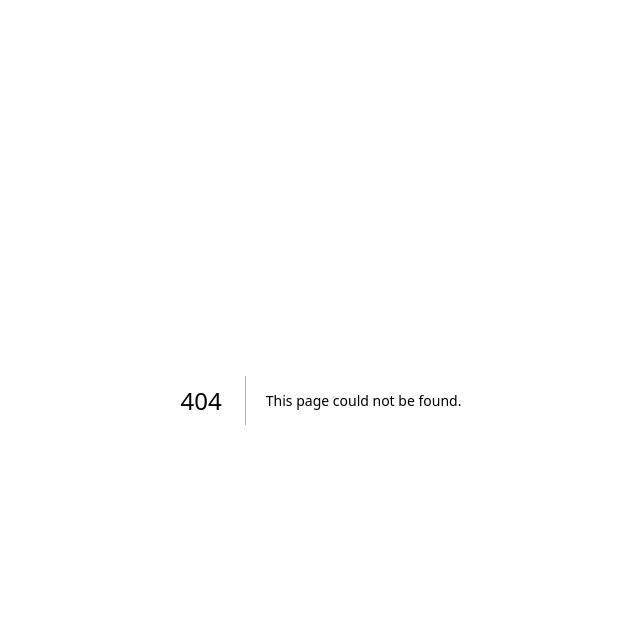
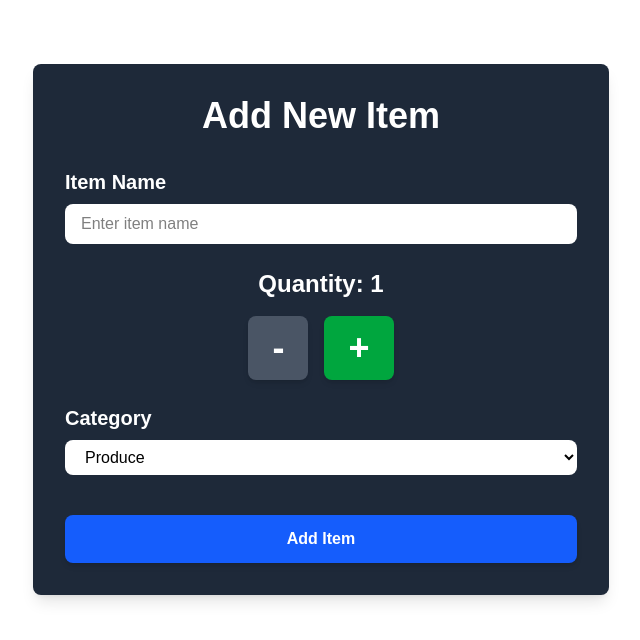
Before and after one commit to DavidCad3na/cprg306-assignments, a Next.js app: page /week-5 in a window 1280 px wide. Before the commit this address had no page. Shown: the top 640 px of the page, without its empty margins (319-959 px from the left). Built offline with nearby package versions, Linux system fonts and the light colour scheme.

Commit message:
Completed Week 5
Complete Week 5, added it to the main page

```diff
--- a/app/page.js
+++ b/app/page.js
@@ -5,7 +5,8 @@
     <h1>CPRG 306: Web Development 2 - Assignments</h1>
        Go to <Link href="/week-2" target="_blank"> Week-2 </Link>{'->'}
        Go to <Link href="/week-3" target="_blank">Week-3</Link>{'->'}
-       Go to <Link href="/week-4" target="_blank">Week-4</Link>
+       Go to <Link href="/week-4" target="_blank">Week-4</Link>{'->'}
+       Go to <Link href="/week-5" target="_blank">Week-5</Link>
       </main>
   );
 }
--- /dev/null
+++ b/app/week-5/new-item.js
@@ -0,0 +1,114 @@
+"use client";
+import { useState } from "react";
+export default function NewItem() {
+    const [quantity, setQuantity] = useState(1);
+    const [name, setName] = useState("");
+    const [category, setCategory] = useState("produce");
+
+    function increment() {
+        if (quantity < 20) {
+            setQuantity(quantity + 1);
+        }
+  }
+
+    function decrement() {
+        if (quantity > 1) {
+          setQuantity(quantity - 1);
+        }
+  }
+
+  function handleSubmit(event) {
+    event.preventDefault();
+
+    const item = {
+      name: name,
+      quantity: quantity,
+      category: category,
+    };
+
+    console.log(item);
+    alert(`Item Added:
+      Name: ${name}
+      Quantity: ${quantity}
+      Category: ${category}`);
+
+    setName("");
+    setQuantity(1);
+    setCategory("produce");
+  }
+
+  const isMin = quantity <= 1;
+  const isMax = quantity >= 20;
+
+return (
+    <main className="max-w-xl w-full mx-auto flex flex-col items-center gap-8 mt-16 bg-gray-800 text-white p-8 rounded-lg shadow-lg">
+      <h1 className="text-4xl font-bold">Add New Item</h1>
+      {/* Item Name Input */}
+      <form onSubmit={handleSubmit} className="flex flex-col gap-6 w-full">
+        <div className="flex flex-col gap-2">
+          <label className="text-xl font-semibold">Item Name</label>
+          <input
+            type="text"
+            required
+            value={name}
+            placeholder="Enter item name"
+            onChange={(e) => setName(e.target.value)}
+            className="text-black px-4 py-2 rounded-lg focus:outline-none bg-white"
+          />
+        </div>
+        {/* Quantity Selector */}
+        <div className="flex flex-col items-center gap-4">
+          <h2 className="text-2xl font-bold">Quantity: {quantity}</h2>
+          <div className="flex gap-4">
+            <button
+              type="button"
+              onClick={decrement}
+              disabled={isMin}
+              className="px-6 py-3 rounded-lg text-white text-4xl font-bold shadow-md transition-transform bg-red-600 hover:bg-red-700 active:scale-95 disabled:bg-gray-600 disabled:cursor-not-allowed"
+            >
+              -
+            </button>
+
+            <button
+              type="button"
+              onClick={increment}
+              disabled={isMax}
+              className="px-6 py-3 rounded-lg text-white text-4xl font-bold shadow-md transition-transform bg-green-600 hover:bg-green-700 active:scale-95 disabled:bg-gray-600 disabled:cursor-not-allowed"
+            >
+              +
+            </button>
+          </div>
+        </div>
+
+        {/* Item Categories */}
+        <div className="flex flex-col gap-2">
+          <label className="text-xl font-semibold">Category</label>
+          <select
+            value={category}
+            onChange={(e) => setCategory(e.target.value)}
+            className="text-black px-4 py-2 rounded-lg focus:outline-none bg-white"
+          >
+            <option value="produce">Produce</option>
+            <option value="dairy">Dairy</option>
+            <option value="bakery">Bakery</option>
+            <option value="meat">Meat</option>
+            <option value="frozen foods">Frozen Foods</option>
+            <option value="canned goods">Canned Goods</option>
+            <option value="dry goods">Dry Goods</option>
+            <option value="beverages">Beverages</option>
+            <option value="snacks">Snacks</option>
+            <option value="household">Household</option>
+            <option value="other">Other</option>
+          </select>
+        </div>
+
+        {/* Submit Button */}
+        <button
+          type="submit"
+          className="mt-4 bg-blue-600 hover:bg-blue-700 active:scale-95 transition-transform px-6 py-3 rounded-lg text-white font-bold shadow-md">
+          Add Item
+        </button>
+      </form>
+    </main>
+  );
+}
--- /dev/null
+++ b/app/week-5/page.js
@@ -0,0 +1,8 @@
+import NewItem from "./new-item";
+export default function Page() {
+  return (
+    <main>
+        <NewItem />
+    </main>
+  );
+}
```
